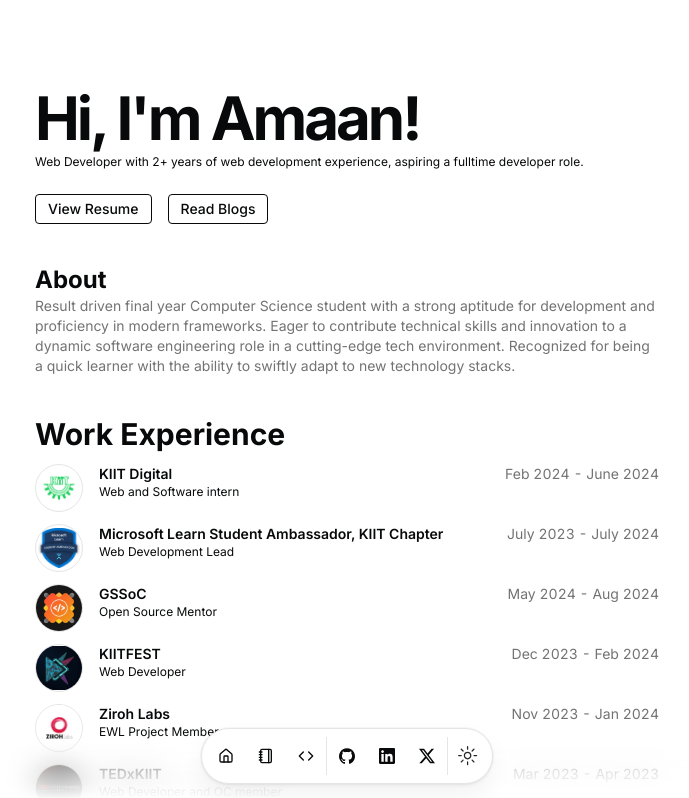
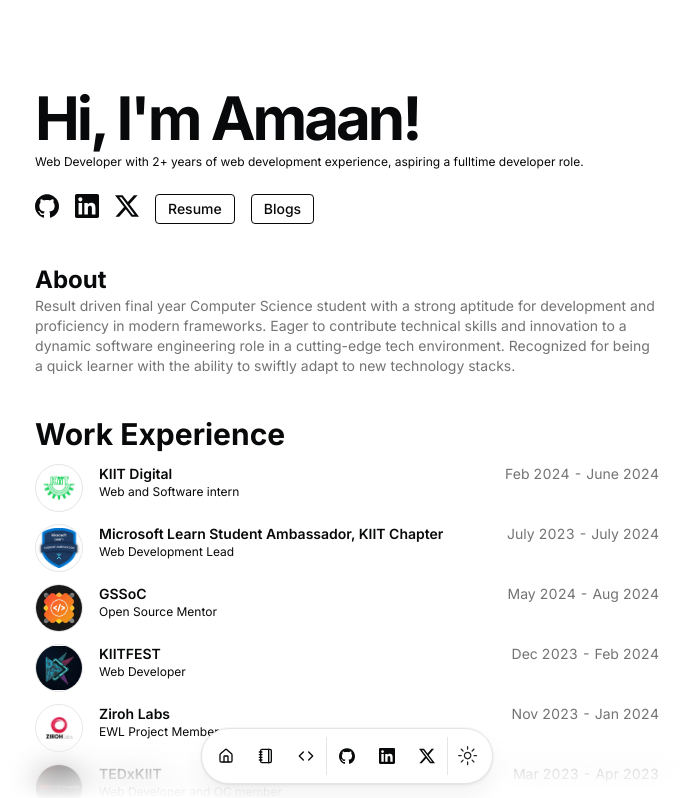
Before and after one commit to amaan-bhati/nextjs-resume-website, a Next.js app: page / in a window 1280 px wide. Shown: the top 798 px of the page, without its empty margins (293-982 px from the left). Built offline with nearby package versions, Linux system fonts and the light colour scheme.

Commit message:
feat: add-socials-icon-on-hero

```diff
--- a/app/page.tsx
+++ b/app/page.tsx
@@ -34,7 +34,7 @@
               />
               <BlurFade delay={BLUR_FADE_DELAY}>
                 <div className="flex space-x-4 mt-4">
-                  {/* <Link
+                   <Link
                     href={DATA.contact.social.GitHub.url}
                     target="_blank"
                     rel="noopener noreferrer"
@@ -54,14 +54,14 @@
                     rel="noopener noreferrer"
                   >
                     <DATA.contact.social.X.icon className="w-6 h-6 text-foreground hover:text-primary transition-colors" />
-                  </Link>*/}
+                  </Link>
                   <Link
                     href="/resume.pdf"
                     target="_blank"
                     rel="noopener noreferrer"
                   >
                     <button className="px-3 py-1 text-sm font-medium text-foreground bg-background border border-foreground rounded hover:bg-foreground hover:text-background transition-colors">
-                      View Resume
+                      Resume
                     </button>
                   </Link>
                   <Link
@@ -69,7 +69,7 @@
                     rel="noopener noreferrer"
                   >
                     <button className="px-3 py-1 text-sm font-medium text-foreground bg-background border border-foreground rounded hover:bg-foreground hover:text-background transition-colors">
-                   Read Blogs
+                   Blogs
                     </button>
                   </Link>
                 </div>{" "}
```
